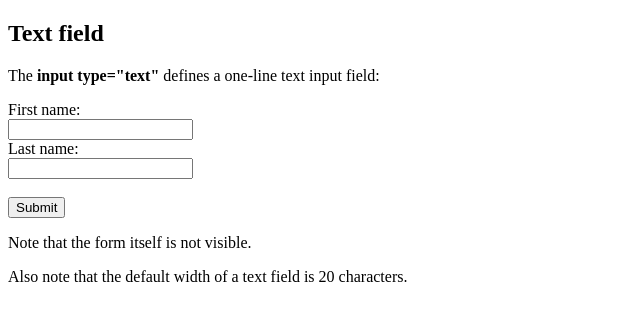
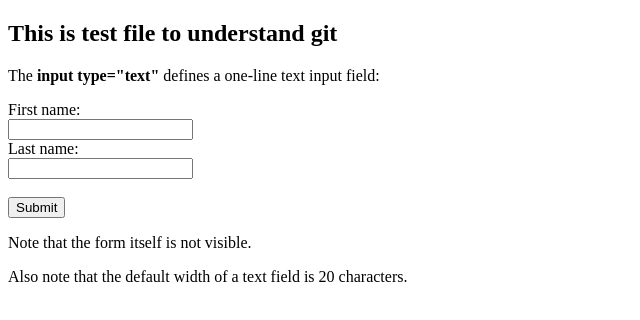
Before and after one commit to naveen4152/test, a plain HTML site: page index.html in a window 1280 px wide. Shown: the whole page, without its empty margins (0-640 px from the left). Drawn offline with Linux system fonts and the light colour scheme.

Commit message:
Update index.html

```diff
--- a/index.html
+++ b/index.html
@@ -1,10 +1,8 @@
 <!DOCTYPE html>
 <html>
 <body>
-
-<h2>Text field</h2>
+<h2>This is test file to understand git</h2>
 <p>The <strong>input type="text"</strong> defines a one-line text input field:</p>
-
 <form action="/action_page.php">
   <label for="fname">First name:</label><br>
   <input type="text" id="fname" name="fname"><br>
```
